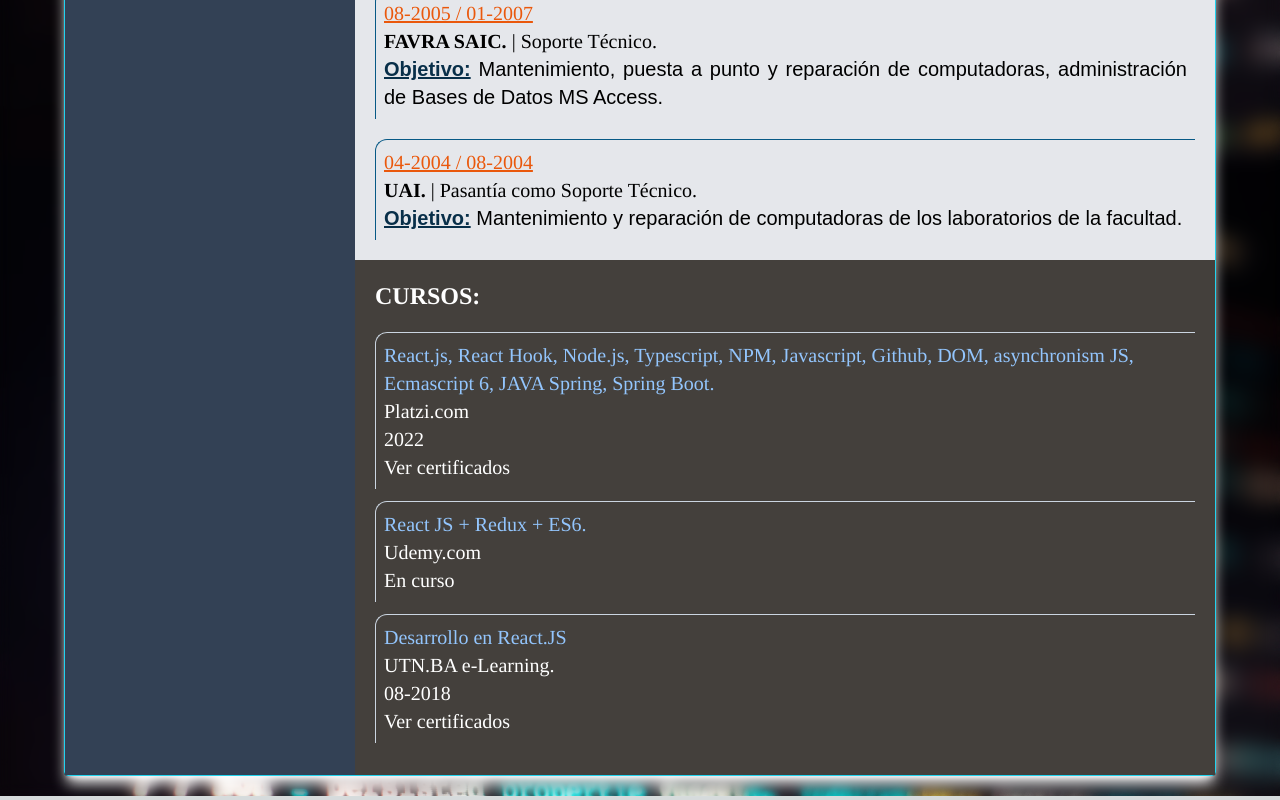
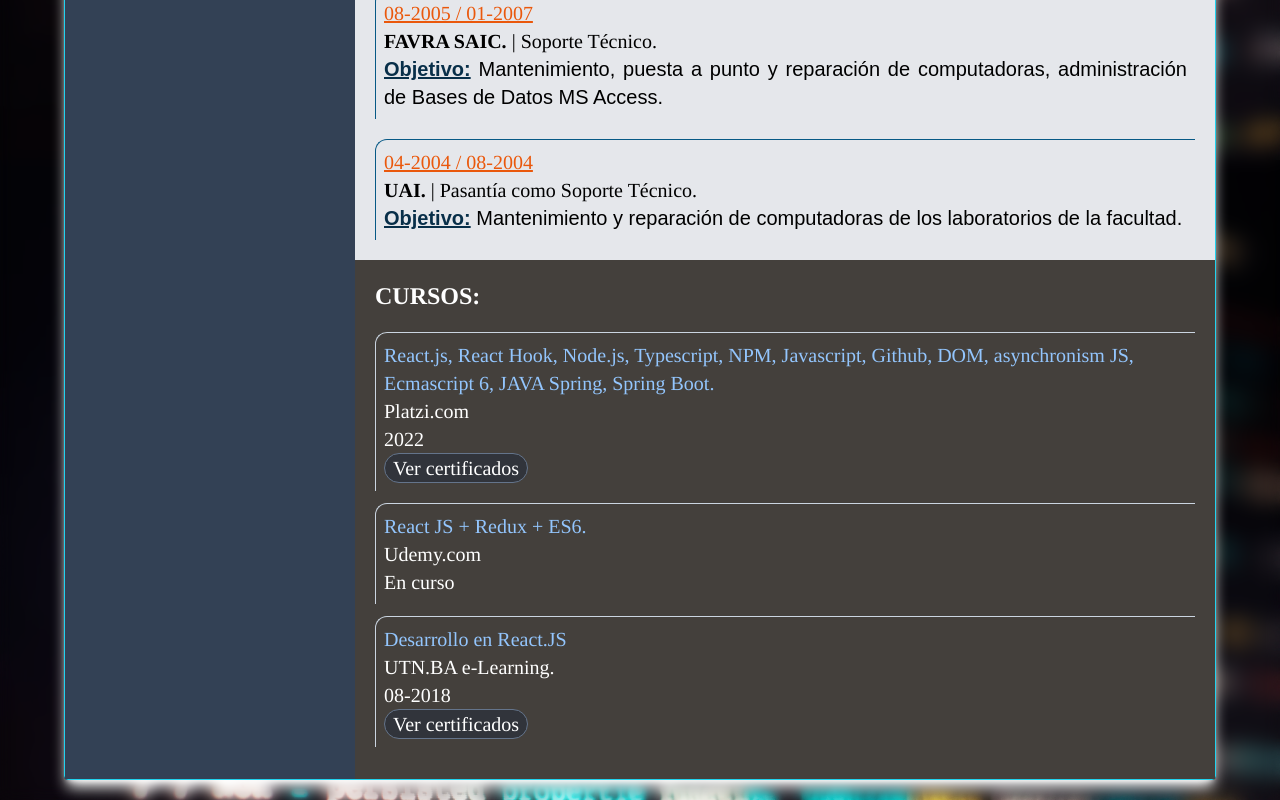
Before and after one commit to damianclancig/CV, a Next.js app: page / in a window 1280 px wide. Shown: the part 2715-3515 px from the top of the page. Built offline with nearby package versions, Linux system fonts and the light colour scheme; a web font is replaced by a local one.

Commit message:
Se agrega estilos al botón ver certificados.

```diff
--- a/app/components/Curses.tsx
+++ b/app/components/Curses.tsx
@@ -11,7 +11,7 @@ export default function Curses({ curses }: any) {
         <div>{obj.place}</div>
         <div>{obj.date}</div>
         {obj.certificate ? (
-          <div>
+          <div className="border border-slate-500 w-fit px-2 rounded-2xl bg-slate-800 bg-opacity-50 hover:bg-slate-900 hover:text-slate-300 hover:bg-opacity-80">
             <Link href={'?modal=true&certs=' + obj.certificate}>Ver certificados</Link>
           </div>
         ) : (
--- a/app/components/Modal.tsx
+++ b/app/components/Modal.tsx
@@ -18,11 +18,11 @@ export default function Modal() {
           {/* // Background blur */}
           <dialog className="left-0 top-0 w-full h-full bg-black bg-opacity-50 z-50 backdrop-blur flex justify-center">
             {/* Dialog */}
-            <div className="bg-zinc-200 m-auto my-5 p-2 rounded-lg shadow fixed  ">
+            <div className="bg-zinc-300 m-auto my-5 p-2 rounded-lg shadow fixed  ">
               {/* Container */}
               <div className="flex flex-col items-center">
                 {/* Content */}
-                <div className="container mx-auto px-2 py-2 lg:px-2 lg:pt-2 overflow-y-scroll max-h-[720px] lg:max-h-[800px]">
+                <div className="container mx-auto px-2 py-2 lg:px-2 lg:pt-2 overflow-y-scroll  max-h-[600px] sm:max-h-[720px] lg:max-h-[800px]">
                   {/* Data flex */}
                   <div className="-m-1 flex flex-wrap md:-m-2 justify-center">
                     {certs?.split(',').map((cert, index) => {
@@ -46,7 +46,7 @@ export default function Modal() {
                 <Link href={pathname}>
                   <button
                     type="button"
-                    className="text-white bg-slate-600 hover:bg-slate-900 rounded-lg px-5 py-1 text-center"
+                    className="text-xl text-white bg-slate-600 hover:bg-slate-900 rounded-lg px-4 py-1 text-center"
                   >
                     Cerrar
                   </button>
```
